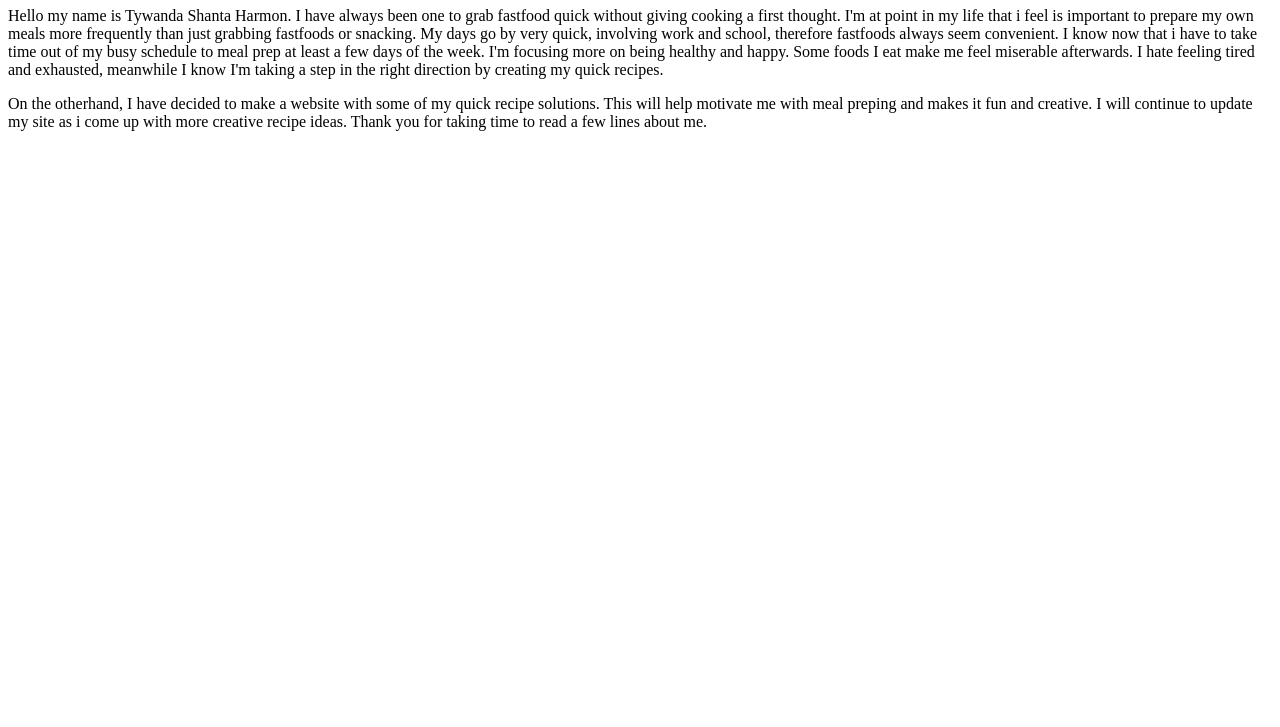
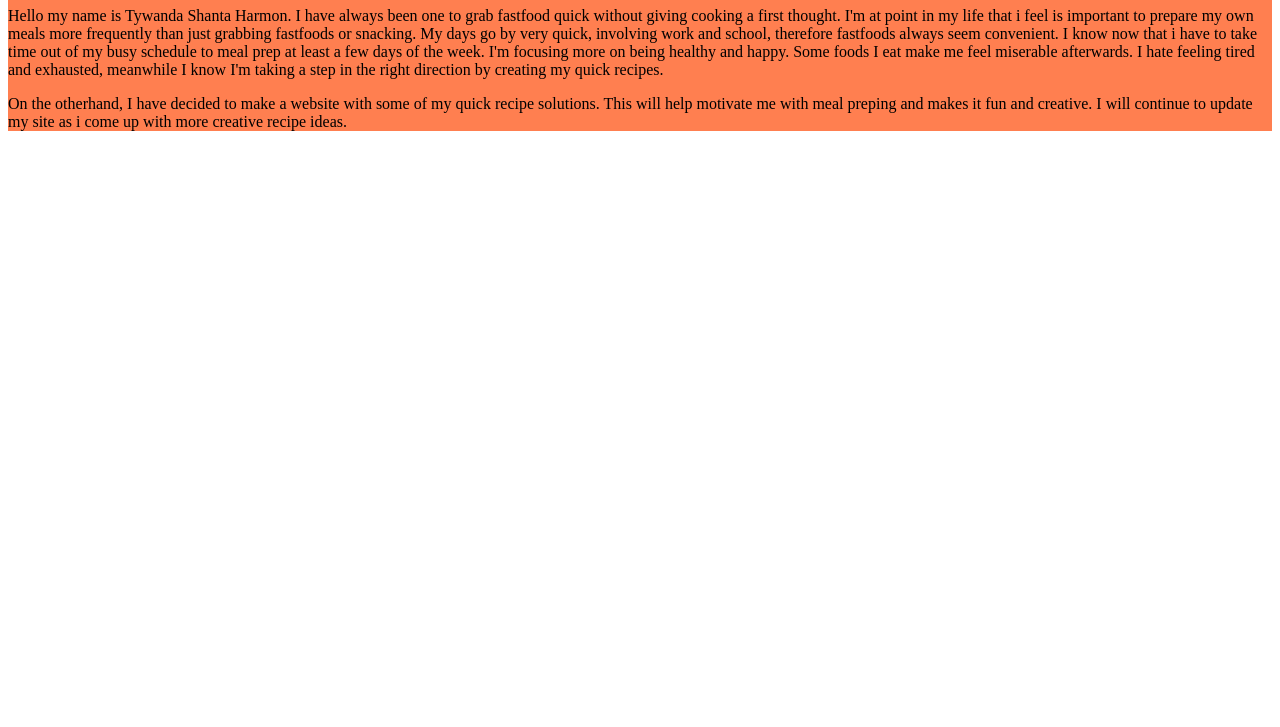
Before and after one commit to tywanda/codealong, a website: page aboutMe.html in a window 1280 px wide. Shown: the part 73-800 px from the top of the page. Drawn offline with Linux system fonts and the light colour scheme.

Commit message:
edited text

```diff
--- a/aboutMe.html
+++ b/aboutMe.html
@@ -7,9 +7,10 @@
     <title>About Me</title>
 </head>
 <body>
+    <div style= 'background-color: coral;'>
     <h1 id='title'>A few lines....ABOUT ME</h1>
     <p> Hello my name is Tywanda Shanta Harmon. I have always been one to grab fastfood quick without giving cooking a first thought. I'm at point in my life that i feel is important to prepare my own meals more frequently than just grabbing fastfoods or snacking. My days go by very quick, involving work and school, therefore fastfoods always seem convenient. I know now that i have to take time out of my busy schedule to meal prep at least a few days of the week. I'm focusing more on being healthy and happy. Some foods I eat make me feel miserable afterwards. I hate feeling tired and exhausted, meanwhile I know I'm taking a step in the right direction by creating my quick recipes.
-    <p>On the otherhand, I have decided to make a website with some of my quick recipe solutions. This will help motivate me with meal preping and makes it fun and creative. I will continue to update my site as i come up with more creative recipe ideas. Thank you for taking time to read a few lines about me.</p>
+    <p>On the otherhand, I have decided to make a website with some of my quick recipe solutions. This will help motivate me with meal preping and makes it fun and creative. I will continue to update my site as i come up with more creative recipe ideas. </p>
 
 
 
```
Also changed, not shown: Website(QuickRecipes).html (+3 -1 lines).
